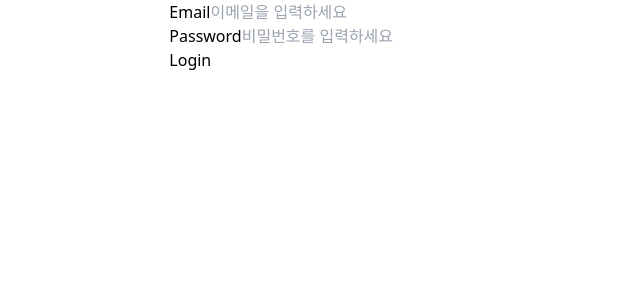
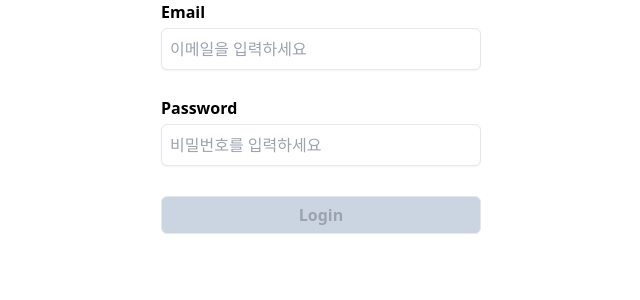
Before and after one commit to ddullgi/wanted-pre-onboarding-challenge-fe-27, a React (Vite) app: page /signup in a window 1280 px wide. Shown: the top 300 px of the page, without its empty margins (319-959 px from the left). Built offline with nearby package versions, Linux system fonts and the light colour scheme.

Commit message:
[feat] input button component 추가

```diff
--- a/src/entities/auth/components/AuthForm.tsx
+++ b/src/entities/auth/components/AuthForm.tsx
@@ -1,6 +1,9 @@
 import { zodResolver } from "@hookform/resolvers/zod";
 import { useForm } from "react-hook-form";
 
+import { Button } from "@/shared/components/Button";
+import { Input } from "@/shared/components/Input";
+import { cn } from "@/shared/utils/cn";
 import type { AuthParams } from "../model/auth";
 import { AuthSchema } from "../schema/authSchema";
 
@@ -23,10 +26,12 @@ export default function AuthForm() {
 	};
 
 	return (
-		<form onSubmit={handleSubmit(onSubmit)} noValidate>
-			<div>
-				<label htmlFor="email">Email</label>
-				<input
+		<form onSubmit={handleSubmit(onSubmit)} noValidate className={cn("w-80")}>
+			<div className={cn("w-full h-24")}>
+				<label htmlFor="email" className={cn("font-bold")}>
+					Email
+				</label>
+				<Input
 					id="email"
 					type="email"
 					{...register("email")}
@@ -35,9 +40,11 @@ export default function AuthForm() {
 				{errors.email && <p>{errors.email.message}</p>}
 			</div>
 
-			<div>
-				<label htmlFor="password">Password</label>
-				<input
+			<div className={cn("w-full h-24")}>
+				<label htmlFor="password" className={cn("font-bold")}>
+					Password
+				</label>
+				<Input
 					id="password"
 					type="password"
 					{...register("password")}
@@ -47,9 +54,9 @@ export default function AuthForm() {
 			</div>
 
 			{/* 제출 버튼은 유효성 검사 후 활성화 */}
-			<button type="submit" disabled={!isValid}>
+			<Button type="submit" disabled={!isValid}>
 				Login
-			</button>
+			</Button>
 		</form>
 	);
 }
--- a/src/shared/components/Button.tsx
+++ b/src/shared/components/Button.tsx
@@ -1,3 +1,25 @@
-export default function Button({ children }: { children: React.ReactNode }) {
-	return <Button>{children}</Button>;
-}
+import { forwardRef } from "react";
+import { cn } from "../utils/cn";
+
+interface ButtonProps extends React.ButtonHTMLAttributes<HTMLButtonElement> {}
+
+const Button = forwardRef<HTMLButtonElement, ButtonProps>(
+	({ className, type, children, ...props }, ref) => {
+		return (
+			<button
+				type={type}
+				className={cn(
+					"w-full border placeholder:text-muted-foreground p-1.5 rounded-md my-1 font-bold bg-black text-white disabled:bg-slate-300 disabled:text-gray-400 ",
+					className,
+				)}
+				ref={ref}
+				{...props}
+			>
+				{children}
+			</button>
+		);
+	},
+);
+Button.displayName = "Button";
+
+export { Button };
--- a/src/shared/components/Input.tsx
+++ b/src/shared/components/Input.tsx
@@ -1,3 +1,23 @@
-export default function Input() {
-	return <div>Input</div>;
-}
+import { forwardRef } from "react";
+import { cn } from "../utils/cn";
+
+interface InputProps extends React.InputHTMLAttributes<HTMLInputElement> {}
+
+const Input = forwardRef<HTMLInputElement, InputProps>(
+	({ className, type, ...props }, ref) => {
+		return (
+			<input
+				type={type}
+				className={cn(
+					"w-full border placeholder:text-muted-foreground p-2 rounded-md my-1 shadow-sm",
+					className,
+				)}
+				ref={ref}
+				{...props}
+			/>
+		);
+	},
+);
+Input.displayName = "Input";
+
+export { Input };
```
